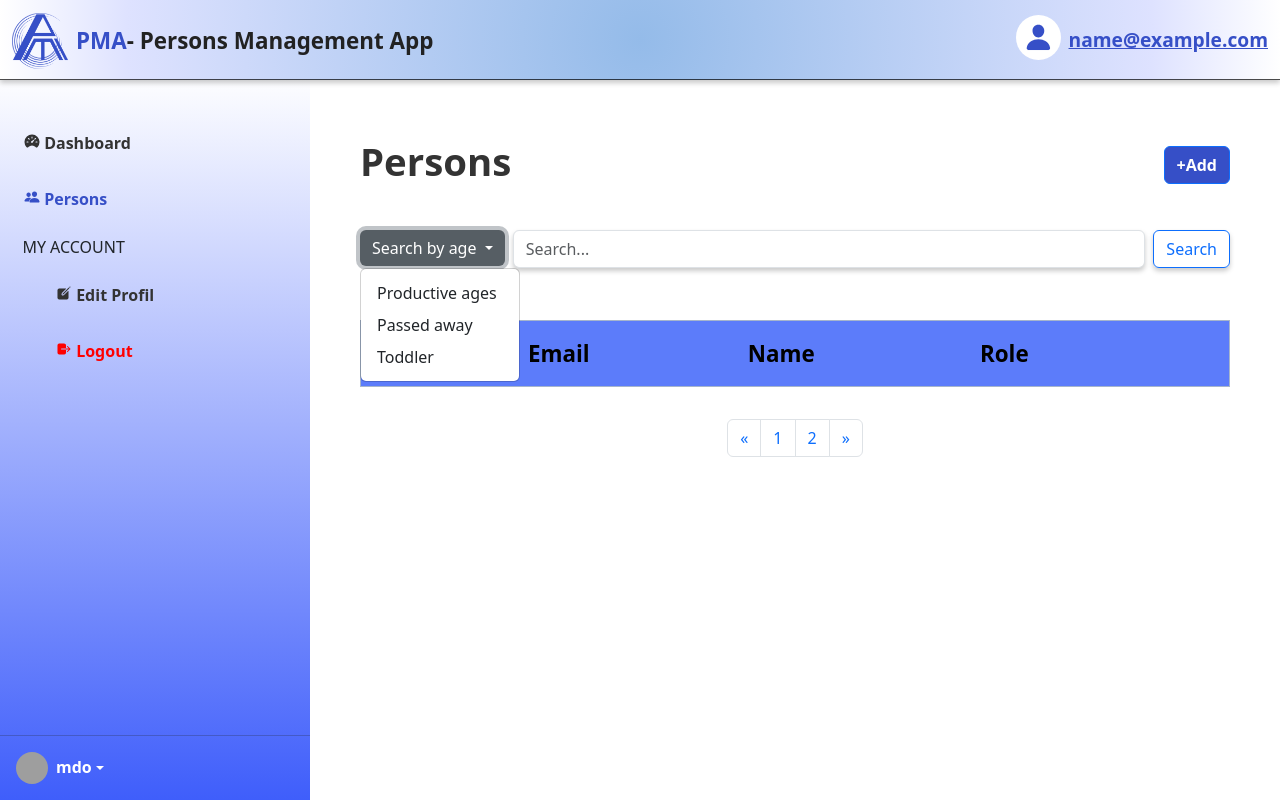
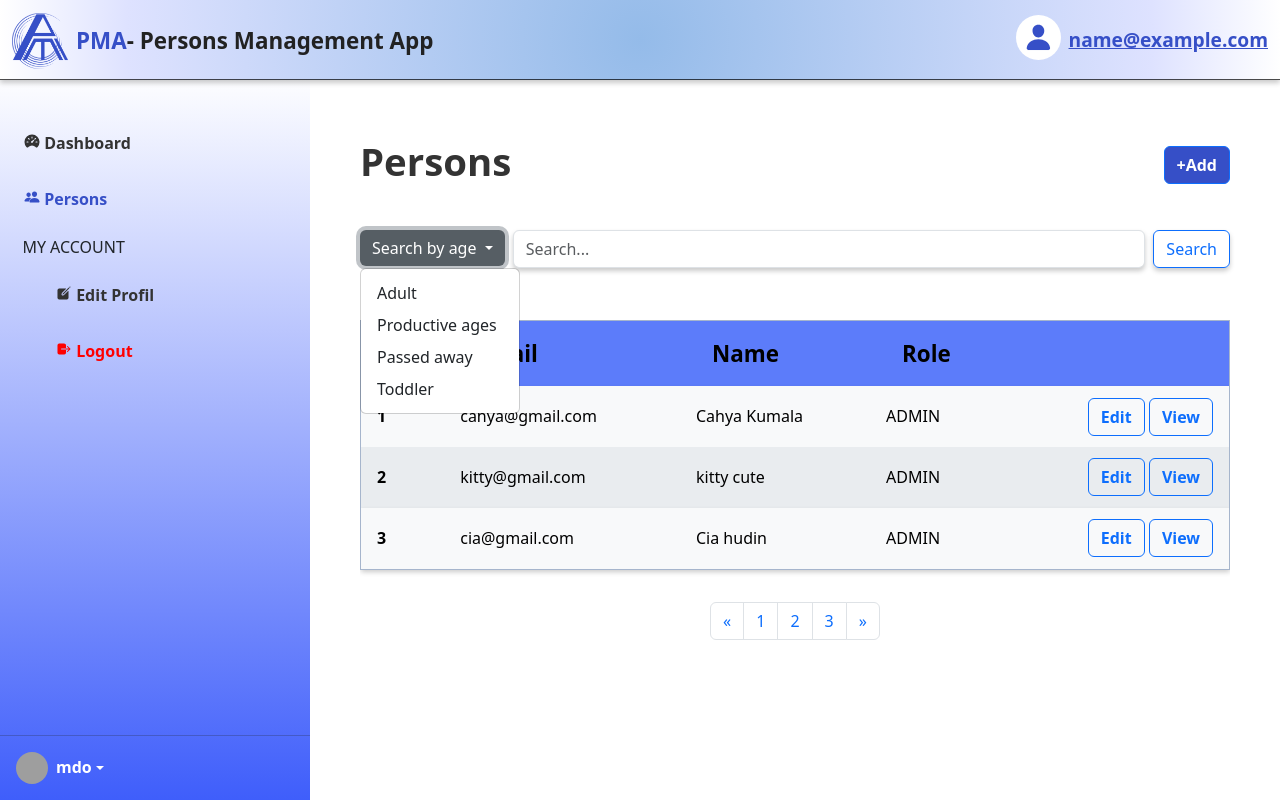
Before and after one commit to cahyaku/HTML-PHP, a PHP site: page /persons.php in a window 1280 px wide, after a click on "Search by age". Run offline with PHP 8.4, Linux system fonts and the light colour scheme; the visitor is signed in with stand-in values (Sample User, id 1); lists and menus that the app fills with data are empty; grey boxes are pictures that could not be loaded.

Commit message:
ass pagination by using php

```diff
--- a/Action/login-action.php
+++ b/Action/login-action.php
@@ -6,7 +6,7 @@
 //  header("Location:../login.php");
 //  exit();
 //}
-
+//
 // echo $_POST["cahya"];
 //$loginData = [
 //  [
@@ -34,7 +34,7 @@
 //    }
 //    return [];
 //}
-
+//
 //function loadDataFromJson(string $fileName): array
 //{
 //    $path = __DIR__ . "/../" . $fileName;
@@ -70,7 +70,6 @@
 //    header('Location: ../login.php?error=1');
 //    die();
 //}
-
 
 function redirect($url, $getParams)
 {
--- a/Assets/pagination.php
+++ b/Assets/pagination.php
@@ -15,4 +15,9 @@
     PAGING_DATA => array_slice($array, $indexStart, $length),
     PAGING_CURRENT_PAGE => $page,
   ];
+//  return [
+//    "totalPage" => $totalPage,
+//    "pagingData" => array_slice($array, $indexStart, $length),
+//    "currentPage" => $page,
+//  ];
 }
--- a/dashboard.php
+++ b/dashboard.php
@@ -244,7 +244,6 @@
           //                                  echo "Selamat datang di halaman dashboard!!!";
           //                                  echo "</h3>"; ?>
           <!--                              --><?php //endif; ?>
-
           <?php
           echo "<h3 class='dashboard-title'>";
           echo "Hi, " . $_SESSION['userFirstName'] . " " . $_SESSION['userLastName'] . "...";
@@ -297,7 +296,7 @@
                   Some quick example text to build on the card title and
                   make up the bulk of the card's content.
                 </p>
-                <a href="persons.php?name">
+                <a href="persons.php?active">
                   <button class="more-info">More info &rAarr;</button>
                 </a>
               </div>
--- a/login.php
+++ b/login.php
@@ -71,7 +71,7 @@
                       <div class="col-8 col-lg-4 col-md-8 col-sm-8 justify-content-center">
                         <div class="cta-logo">
                           <div class="logo">
-                            <img src="Assets/img/logo-pma-3.png" class="logo-pma-login"/>
+                            <img src="Assets/img/logo-pma-3.png" class="logo-pma-login" title="Person-Management-App"/>
                           </div>
                           <p class="PMA-title">
                             <strong class="PMA">PMA</strong><br/>
--- a/persons.json
+++ b/persons.json
@@ -63,5 +63,57 @@
     "address" : "Tabanan",
     "role" : "ADMIN",
     "internalNotes" : "Hi aku cia"
+  },
+  {
+    "id": 6,
+    "nik": "1111111111111113",
+    "firstName": "Ciahia",
+    "lastName": "udina",
+    "birthDate": "1229070124",
+    "sex": "FEMALE",
+    "email": "ciahi@gmail.com",
+    "password":"ciahi123",
+    "address" : "Tabanan",
+    "role" : "ADMIN",
+    "internalNotes" : "Hi aku cia"
+  },
+  {
+    "id": 7,
+    "nik": "1111111111111113",
+    "firstName": "Alin",
+    "lastName": "hudino",
+    "birthDate": "1229070124",
+    "sex": "FEMALE",
+    "email": "Alin@gmail.com",
+    "password":"ciah123",
+    "address" : "Tabanan",
+    "role" : "ADMIN",
+    "internalNotes" : "Hi aku cia"
+  },
+  {
+    "id": 8,
+    "nik": "1111111111111113",
+    "firstName": "Alina",
+    "lastName": "hudina",
+    "birthDate": "1229070124",
+    "sex": "FEMALE",
+    "email": "Alina@gmail.com",
+    "password":"ciahi123",
+    "address" : "Tabanan",
+    "role" : "ADMIN",
+    "internalNotes" : "Hi aku cia"
+  },
+  {
+    "id": 9,
+    "nik": "1111111111111113",
+    "firstName": "Alyana",
+    "lastName": "udina",
+    "birthDate": "1229070124",
+    "sex": "FEMALE",
+    "email": "Alyana@gmail.com",
+    "password":"ciahi123",
+    "address" : "Tabanan",
+    "role" : "ADMIN",
+    "internalNotes" : "Hi aku cia"
   }
 ]
--- a/persons.php
+++ b/persons.php
@@ -7,6 +7,7 @@
 
 require_once __DIR__ . "/Action/persons-action.php";
 require_once __DIR__ . "/Assets/pagination.php";
+require_once __DIR__ . "/Assets/constants.php";
 ?>
 
 <!DOCTYPE html>
@@ -383,15 +384,14 @@
             >
               Search by age
             </button>
-
             <ul class="dropdown-menu">
-              <!--              <li>-->
-              <!--                <form action="#" method="get">-->
-              <!--                  <button name="active">-->
-              <!--                    <a class="dropdown-item" href="#">Adult</a>-->
-              <!--                  </button>-->
-              <!--                </form>-->
-              <!--              </li>-->
+              <li>
+                <form action="#" method="get">
+                  <!--                                <button name="active">-->
+                  <a class="dropdown-item" href="?active">Adult</a>
+                  <!--                                </button>-->
+                </form>
+              </li>
               <li>
                 <a class="dropdown-item" href="#">Productive ages</a>
               </li>
@@ -427,6 +427,10 @@
 
       <div class="table-responsive">
         <table class="table-primary table-width" id="table">
+          <!--TABLE FOR SEARCH RESULT-->
+          <?php
+          if (isset($_GET["search"])) {
+          ?>
           <thead>
           <tr class="test-color">
             <th scope="col">No</th>
@@ -438,22 +442,7 @@
           </thead>
           <tbody>
           <?php
-          $page = 1;
-          $limit = 3;
-          $persons = personData();
-          $data = paginatedData($persons, $page, $limit);
-          $personsData = $data[PAGING_DATA];
-
-          $limit = 3;
-          $page = isset($_GET['page']) ? (int)$_GET['page'] : 1;
-          $start_page = ($page > 1) ? ($page * $limit) - $limit : 0;
-          $previous = $page - 1;
-          $next = $page + 1;
-          $data = personData();
-          $total_page = ceil(count($data) / $limit);
-          $number = $start_page + 1;
-          //          while($d = $data){
-          if (isset($_GET["search"])) {
+//          if (isset($_GET["search"])) {
             $searchInput = $_GET["search"];
             $persons = search($searchInput);
             if (count($persons) == 0) {
@@ -485,40 +474,100 @@
                   </td>
                 </tr>
               <?php endfor;
-            }
-          } ?>
+//            }
+          }
+          ?>
           </tbody>
+          <?php
+          } else {
+          ?>
+
+          <!--TABLE FOR SHOW ALL PERSON DATA-->
+          <thead>
+          <tr class="test-color">
+            <th scope="col">No</th>
+            <th scope="col">Email</th>
+            <th scope="col">Name</th>
+            <th scope="col">Role</th>
+            <th scope="col"></th>
+          </tr>
+          </thead>
+          <tbody>
+          <?php
+          //          if (isset($_GET["search"])) {
+          //            $searchInput = $_GET["search"];
+          //            $persons = search($searchInput);
+          //            if (count($persons) == 0) {
+          //              echo "data was not found!";
+          //            } else {
+          $limit = 3;
+          $page = isset($_GET['page']) ? (int)$_GET['page'] : 1;
+          //              $start_page = ($page > 1) ? ($page * $limit) - $limit : 0;
+          $previous = $page - 1;
+          $next = $page + 1;
+          $persons = personData();
+          $data = paginatedData($persons, $page, $limit);
+          $personsData = $data[PAGING_DATA];
+          //              $number = $page + 1;
+          $number = ($page - 1) * $limit + 1;
+          for ($i = 0; $i < count($personsData); $i++) :
+            ?>
+            <tr>
+              <th scope="row"><?php echo $number++ ?></th>
+              <td><?php echo $personsData[$i]["email"] ?></td>
+              <td>
+                <?php echo $personsData[$i]["firstName"] . " " . $personsData[$i]["lastName"] ?></td>
+              <td><?php echo $personsData[$i]["role"] ?></td>
+              <td>
+                <div class="table-button">
+                  <div class="text-end">
+                    <a class="edit btn-table" href="edit-person.php">
+                      <button type="button" class="btn btn-outline-primary">
+                        Edit
+                      </button>
+                    </a>
+                    <a class="view btn-table" href="view-person.php">
+                      <button type="button" class="btn btn-outline-primary">
+                        View
+                      </button>
+                    </a>
+                  </div>
+                </div>
+              </td>
+            </tr>
+          <?php endfor;
+          //            }
+          //          }
+          ?>
+          </tbody>
+          <?php
+          }
+          ?>
+
         </table>
         <div class="page-position">
           <nav aria-label="Page navigation example">
             <ul class="pagination justify-content-center">
               <li class="page-item">
-                <a class="page-link" href="#" aria-label="Previous" <?php if ($page > 1) {
-                  echo "href='?page=$previous'";
-                } ?>>
-                  <span aria-hidden="true">&laquo;</span>
+                <a class="page-link" <?php if ($page > 1) {
+                    echo "href='?page=$previous'";
+                  } ?> aria-label="Previous" ">
+                <span aria-hidden="true">&laquo;</span>
                 </a>
               </li>
 
               <?php
-              for ($x = 1; $x <= $total_page; $x++) {
+              for ($x = 1; $x <= $data[PAGING_TOTAL_PAGE]; $x++) {
                 ?>
                 <li class="page-item"><a class="page-link" href="?page=<?php echo $x ?>"><?php echo $x; ?></a></li>
                 <?php
               }
               ?>
-              <!--              <li class="page-item"><a class="page-link" href="#">1</a></li>-->
-              <!--              <li class="page-item"><a class="page-link" href="#">2</a></li>-->
-              <!--              <li class="page-item"><a class="page-link" href="#">3</a></li>-->
-              <!--              <li class="page-item">-->
-              <!--                <a class="page-link" href="#" aria-label="Next">-->
-              <!--                  <span aria-hidden="true">&raquo;</span>-->
-              <!--                </a>-->
-              <!--              </li>-->
               <li class="page-item">
-                <a class="page-link" aria-label="Next" <?php if ($page < $total_page) {
+                <a class="page-link" aria-label="Next" <?php if ($page < $data[PAGING_TOTAL_PAGE]) {
                   echo "href='?page=$next'";
-                } ?>>
+                } ?>
+                >
                   <span aria-hidden="true">&raquo;</span>
                 </a>
               </li>
```
Also changed, not shown: Action/persons-action.php (+14 -6 lines), test.php (+22 -0 lines).
